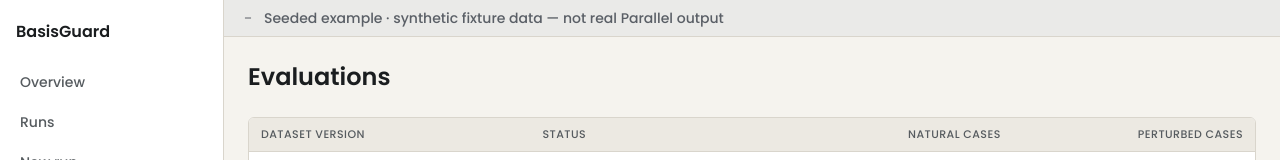
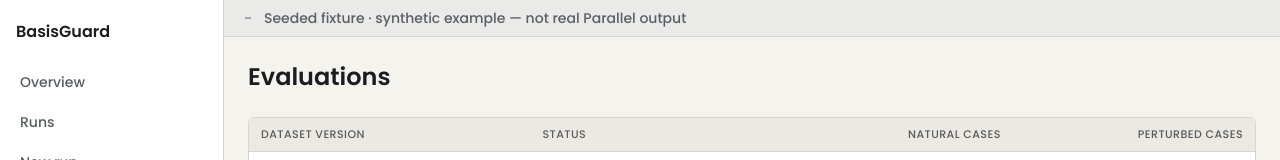
Before and after one commit to Ajitkumar-1001/BasisGuard, a Next.js app in the folder frontend/: page /evaluations in a window 1280 px wide. Shown: the top 160 px of the page. Built offline with nearby package versions, Linux system fonts and the light colour scheme.

Commit message:
fix(web): label seeded examples as synthetic example
Seeded-example banners now read "Seeded fixture - synthetic example - not real Parallel output", matching the e2e assertion for the same text.

Co-authored-by: CoDyPro-expy <347937950+CoDyPro-expy@users.noreply.github.com>

```diff
--- a/frontend/src/ui/banners.tsx
+++ b/frontend/src/ui/banners.tsx
@@ -17,7 +17,7 @@ export function FixtureBanner() {
   return (
     <div className="flex items-center gap-2 border-b border-line bg-slate-tint px-4 py-2 text-sm font-medium text-slate">
       <Icon name="dash" />
-      Seeded example · synthetic fixture data — not real Parallel output
+      Seeded fixture · synthetic example — not real Parallel output
     </div>
   );
 }
```
Also changed, not shown: 1 other file (tests, documents, lock files or other folders).
